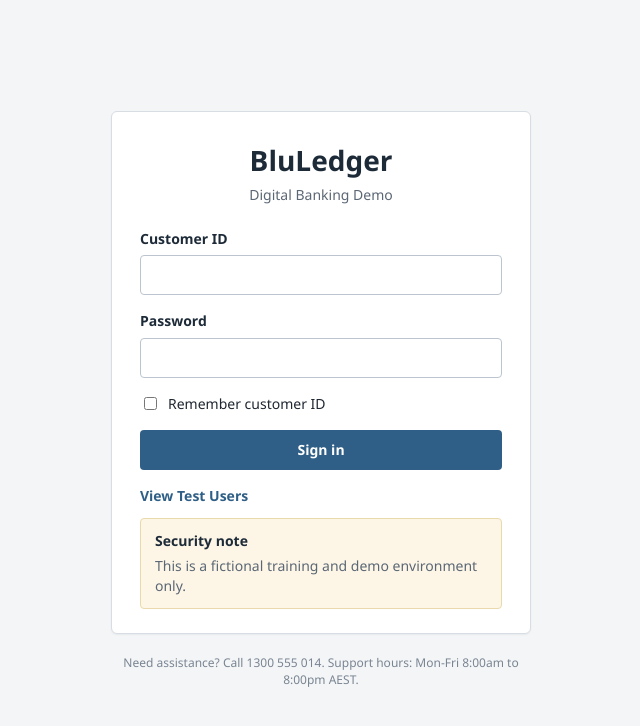
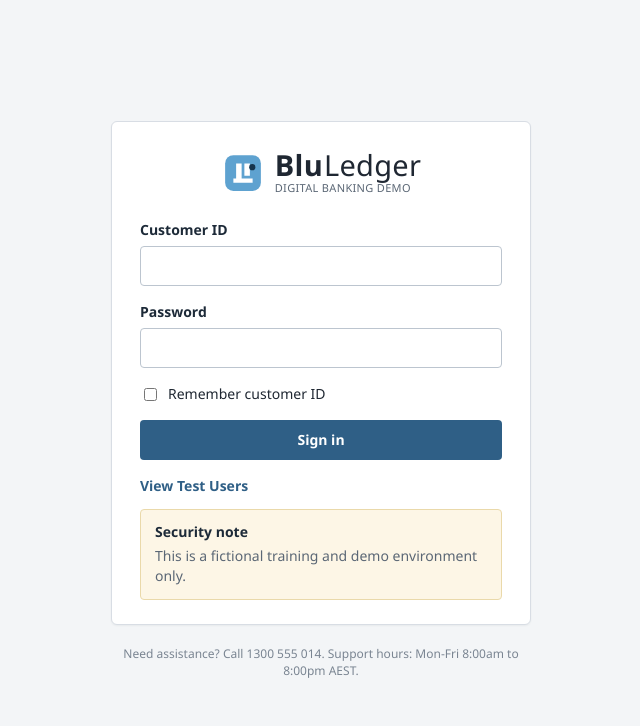
Before and after one commit to toolstackhq/bluledger, a React (Vite) app: page /login in a window 1280 px wide. Shown: the top 726 px of the page, without its empty margins (319-959 px from the left). Built offline with nearby package versions, Linux system fonts and the light colour scheme.

Commit message:
feat: refresh bluledger brand lockup

```diff
--- /dev/null
+++ b/src/components/BrandLockup.jsx
@@ -0,0 +1,30 @@
+function BrandLockup({ inverted = false, large = false, subtitle }) {
+  const className = [
+    "brand-lockup",
+    inverted ? "brand-lockup--inverted" : "",
+    large ? "brand-lockup--large" : "",
+  ]
+    .filter(Boolean)
+    .join(" ");
+
+  return (
+    <div className={className}>
+      <span className="brand-lockup__mark" aria-hidden="true">
+        <svg viewBox="0 0 64 64" focusable="false">
+          <rect x="6" y="6" width="52" height="52" rx="12" />
+          <path d="M22 18h8v28h-8zM34 18h8v18h-8zM18 40h28v6H18z" />
+          <circle cx="45.5" cy="23.5" r="4.5" />
+        </svg>
+      </span>
+      <span className="brand-lockup__text">
+        <span className="brand-lockup__name">
+          <span className="brand-lockup__name-primary">Blu</span>
+          <span className="brand-lockup__name-secondary">Ledger</span>
+        </span>
+        {subtitle ? <span className="brand-lockup__subtitle">{subtitle}</span> : null}
+      </span>
+    </div>
+  );
+}
+
+export default BrandLockup;
--- a/src/components/TopHeader.jsx
+++ b/src/components/TopHeader.jsx
@@ -1,5 +1,6 @@
 import { useNavigate } from "react-router-dom";
 import { useAppContext } from "../context/AppContext";
+import BrandLockup from "./BrandLockup";
 
 function TopHeader() {
   const { appMeta, user, logout } = useAppContext();
@@ -13,10 +14,7 @@ function TopHeader() {
   return (
     <header className="top-header">
       <div className="top-header__inner">
-        <div className="brand-block">
-          <span className="brand-block__name">{appMeta.brandName}</span>
-          <span className="brand-block__subtitle">{appMeta.subtitle}</span>
-        </div>
+        <BrandLockup inverted subtitle={appMeta.subtitle} />
         <div className="top-header__actions">
           <span>Last login: {user.lastLogin}</span>
           <a href={`tel:${appMeta.helpPhone.replace(/\s+/g, "")}`}>Help {appMeta.helpPhone}</a>
--- a/src/pages/LoginPage.jsx
+++ b/src/pages/LoginPage.jsx
@@ -1,6 +1,7 @@
 import { useEffect, useState } from "react";
 import { useNavigate } from "react-router-dom";
 import { useAppContext } from "../context/AppContext";
+import BrandLockup from "../components/BrandLockup";
 import InfoBanner from "../components/InfoBanner";
 
 function LoginPage() {
@@ -58,8 +59,7 @@ function LoginPage() {
       <div className="login-panel-wrap">
         <div className="login-panel">
           <div className="login-panel__brand">
-            <h1>BluLedger</h1>
-            <p>Digital Banking Demo</p>
+            <BrandLockup large subtitle={appMeta.subtitle} />
           </div>
 
           <form className="form-grid" onSubmit={handleSubmit}>
--- a/src/styles/header.css
+++ b/src/styles/header.css
@@ -14,21 +14,97 @@
   gap: 20px;
 }
 
-.brand-block {
+.brand-lockup {
+  display: flex;
+  align-items: center;
+  gap: 10px;
+}
+
+.brand-lockup__mark {
+  display: inline-flex;
+  width: 34px;
+  height: 34px;
+  flex: 0 0 auto;
+}
+
+.brand-lockup__mark svg {
+  width: 100%;
+  height: 100%;
+}
+
+.brand-lockup__mark rect {
+  fill: #5ea2d0;
+}
+
+.brand-lockup__mark path {
+  fill: #ffffff;
+}
+
+.brand-lockup__mark circle {
+  fill: #16344d;
+}
+
+.brand-lockup__text {
   display: flex;
   flex-direction: column;
-  gap: 2px;
+  gap: 1px;
 }
 
-.brand-block__name {
-  font-size: 20px;
-  font-weight: 700;
-  letter-spacing: 0.02em;
+.brand-lockup__name {
+  display: inline-flex;
+  align-items: baseline;
+  gap: 1px;
+  font-size: 21px;
+  line-height: 1;
 }
 
-.brand-block__subtitle {
-  font-size: 12px;
+.brand-lockup__name-primary,
+.brand-lockup__name-secondary {
+  letter-spacing: 0.01em;
+}
+
+.brand-lockup__name-primary {
+  font-weight: 700;
+}
+
+.brand-lockup__name-secondary {
+  font-weight: 500;
+}
+
+.brand-lockup__subtitle {
+  font-size: 11px;
+  color: var(--color-text-muted);
+  letter-spacing: 0.03em;
+  text-transform: uppercase;
+}
+
+.brand-lockup--inverted .brand-lockup__name {
+  color: #f4f7fa;
+}
+
+.brand-lockup--inverted .brand-lockup__subtitle {
   color: #c0ccd9;
+}
+
+.brand-lockup--inverted .brand-lockup__mark rect {
+  fill: #4c8fbe;
+}
+
+.brand-lockup--inverted .brand-lockup__mark circle {
+  fill: #d8e8f3;
+}
+
+.brand-lockup--large {
+  justify-content: center;
+}
+
+.brand-lockup--large .brand-lockup__mark {
+  width: 44px;
+  height: 44px;
+}
+
+.brand-lockup--large .brand-lockup__name {
+  font-size: 29px;
 }
 
 .top-header__actions {
--- a/src/styles/layout.css
+++ b/src/styles/layout.css
@@ -67,19 +67,8 @@
 
 .login-panel__brand {
   margin-bottom: 24px;
-  text-align: center;
-}
-
-.login-panel__brand h1 {
-  margin-bottom: 4px;
-  font-size: 28px;
-  font-weight: 700;
-  color: var(--color-header);
-}
-
-.login-panel__brand p {
-  margin: 0;
-  color: var(--color-text-muted);
+  display: flex;
+  justify-content: center;
 }
 
 .login-panel__meta {
```
